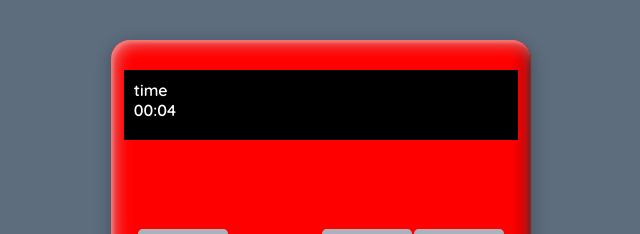
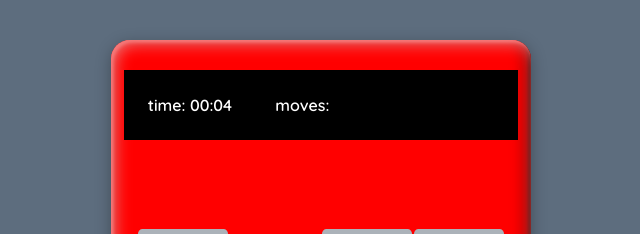
Before and after one commit to bovtrushonok/gem-puzzle, a plain HTML site: page index.html in a window 1280 px wide. Shown: the top 234 px of the page, without its empty margins (319-959 px from the left). Drawn offline with Linux system fonts and the light colour scheme.

Commit message:
add: moves counter

```diff
--- a/script.js
+++ b/script.js
@@ -3,6 +3,7 @@ const GemPuzzle = {
         main: null, //board
         menu: null,
         timer: null,
+        movesCounter: null,
         puzzlesContainer: null, //puzzles area
         puzzles: [], // HTML elements puzzles
      },
@@ -12,6 +13,7 @@ const GemPuzzle = {
             minutes: 0,
             sec: -1,
         },
+        moves: 0,
         size: null,
         emptyTile: null,
         emptyTileRow: null,
@@ -28,8 +30,13 @@ const GemPuzzle = {
         this.elements.menu = document.createElement('div');
         this.elements.menu.classList.add('gameboard__menu');
         this.elements.timer = document.createElement('div');
+        this.elements.timer.innerHTML = `<span>time:<span>`;
         this.elements.timer.classList.add('gameboard__menu__timer');
+        this.elements.movesCounter = document.createElement('div');
+        this.elements.movesCounter.innerHTML = `<span>moves:<span>`;
+        this.elements.movesCounter.classList.add('gameboard__menu__movesCounter');
         this.elements.menu.append(this.elements.timer);
+        this.elements.menu.append(this.elements.movesCounter);
         this.elements.main.append(this.elements.menu);
         this.elements.main.append(this.elements.puzzlesContainer);
         document.body.append(this.elements.main);
@@ -55,9 +62,9 @@ const GemPuzzle = {
             };
 
             if (minutes < 10) {
-                (sec < 10) ? self.elements.timer.textContent = `time 0${minutes}:0${sec}`: self.elements.timer.textContent = `time 0${minutes}:${sec}`;
+                (sec < 10) ? self.elements.timer.innerHTML = `time: 0${minutes}:0${sec}`: self.elements.timer.textContent = `time: 0${minutes}:${sec}`;
             } else {
-                (sec < 10) ? self.elements.timer.textContent = `time ${minutes}:0${sec}`: self.elements.timer.textContent = `time ${minutes}:${sec}`;
+                (sec < 10) ? self.elements.timer.innerHTML = `time: ${minutes}:0${sec}`: self.elements.timer.textContent = `time: ${minutes}:${sec}`;
             };
         };
         setInterval (() => count(self), 1000);
@@ -94,8 +101,9 @@ const GemPuzzle = {
         let currentTileColumn;
         let currentTileRow;
 
-
         if (tileTarg) {
+            this.properties.moves++;
+            this.elements.movesCounter.innerHTML = `moves: ${this.properties.moves}`;
             let currentOrder =  tileTarg.style.order; //change flex order between tiles
             let emptyOrder = this.properties.emptyTile.style.order
             tileTarg.style.order = emptyOrder;
--- a/style.css
+++ b/style.css
@@ -48,7 +48,11 @@ body {
 
 .gameboard__menu__timer,
 .gameboard__menu__movesCounter{
-    width: 15%;
+    width: 30%;
+    display: flex;
+    flex-flow: column wrap;
+    align-content: center;
+    justify-content: center;
     font-size: 1rem;
     color: white;
 }
```
